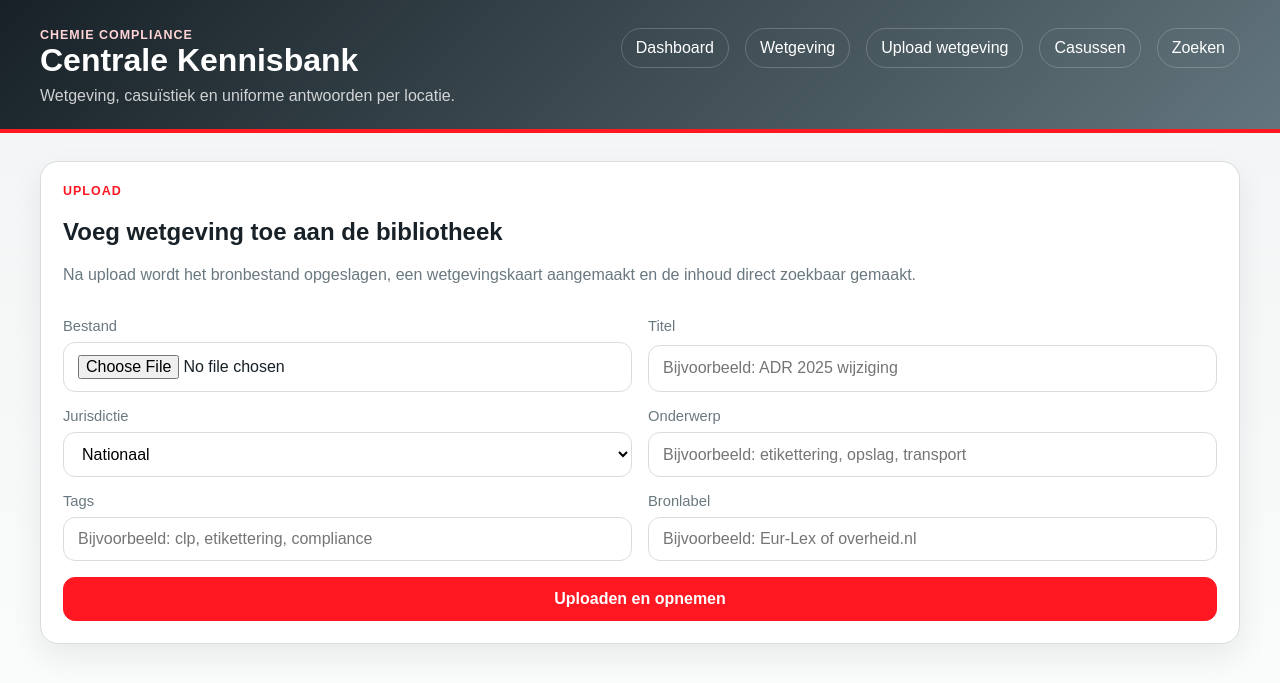
After one commit to Mobacc-AI-Team/stinoil-esg, a Flask app: page /wetgeving/upload in a window 1280 px wide. The commit adds this page. Shown: the top 683 px of the page. Run offline with Flask 3, Linux system fonts and the light colour scheme; some libraries are stand-ins or nearby versions.

Commit message:
Add searchable wetgeving upload flow

```diff
--- a/public/style.css
+++ b/public/style.css
@@ -130,9 +130,64 @@ a:hover { text-decoration: underline; }
   display: grid;
   gap: 12px;
 }
+.action-row {
+  display: flex;
+  gap: 12px;
+  align-items: center;
+  flex-wrap: wrap;
+}
 .search-form { grid-template-columns: 1fr auto; }
 .search-form.compact { min-width: min(420px, 100%); }
 .filters-grid { grid-template-columns: repeat(6, minmax(0, 1fr)); }
+.upload-grid {
+  display: grid;
+  grid-template-columns: repeat(2, minmax(0, 1fr));
+  gap: 16px;
+}
+.upload-grid label {
+  display: grid;
+  gap: 8px;
+}
+.upload-grid label span {
+  color: var(--muted);
+  font-size: .92rem;
+}
+.form-shell p {
+  margin-top: 0;
+  color: var(--muted);
+}
+.form-actions {
+  grid-column: 1 / -1;
+}
+.button-link {
+  display: inline-flex;
+  align-items: center;
+  justify-content: center;
+  padding: 12px 14px;
+  border-radius: 12px;
+  background: var(--brand-dark);
+  color: white;
+  min-width: 160px;
+}
+.button-link:hover {
+  text-decoration: none;
+  filter: brightness(.96);
+}
+.notice {
+  padding: 12px 14px;
+  border-radius: 12px;
+  margin-bottom: 16px;
+}
+.notice.success {
+  background: #edf9f1;
+  color: #245c36;
+  border: 1px solid #bfe1c9;
+}
+.notice.error {
+  background: #fff2f3;
+  color: #8b2632;
+  border: 1px solid #ffd4d6;
+}
 input, select, button {
   width: 100%;
   padding: 12px 14px;
@@ -199,6 +254,7 @@ th, td {
   .header-inner, .hero, .detail-layout { grid-template-columns: 1fr; display: grid; }
   .stats-grid { grid-template-columns: repeat(2, minmax(0, 1fr)); }
   .two-col, .filters-grid { grid-template-columns: 1fr; }
+  .upload-grid { grid-template-columns: 1fr; }
 }
 
 @media (max-width: 640px) {
--- a/pyproject.toml
+++ b/pyproject.toml
@@ -5,6 +5,8 @@ description = "Compliance knowledge base Flask app for Vercel"
 requires-python = ">=3.9"
 dependencies = [
     "Flask>=3.0,<4.0",
+    "pypdf>=4.2,<6.0",
+    "python-docx>=1.1,<2.0",
 ]
 
 [project.scripts]
--- a/requirements.txt
+++ b/requirements.txt
@@ -1 +1,3 @@
 Flask>=3.0,<4.0
+pypdf>=4.2,<6.0
+python-docx>=1.1,<2.0
--- a/webapp/app.py
+++ b/webapp/app.py
@@ -2,13 +2,26 @@ from __future__ import annotations
 
 import os
 import re
+from datetime import datetime
 from dataclasses import dataclass
 from functools import lru_cache
 from html import escape
 from pathlib import Path
 from typing import Iterable
 
-from flask import Flask, abort, render_template, request
+from flask import Flask, abort, redirect, render_template, request, url_for
+
+from chatgpt_export_to_kb import build_indexes, format_yaml_list, slugify, yaml_escape
+
+try:
+    from docx import Document as DocxDocument
+except Exception:  # noqa: BLE001
+    DocxDocument = None
+
+try:
+    from pypdf import PdfReader
+except Exception:  # noqa: BLE001
+    PdfReader = None
 
 
 WEBAPP_DIR = Path(__file__).resolve().parent
@@ -24,6 +37,13 @@ SECTION_MAP = {
     "templates": "07_Templates",
     "index": "08_Index",
     "workflows": "09_Workflows",
+}
+ALLOWED_UPLOAD_EXTENSIONS = {".pdf", ".docx", ".txt", ".md"}
+SOURCE_FOLDER_MAP = {
+    ".pdf": "pdf",
+    ".docx": "interne_documenten",
+    ".txt": "interne_documenten",
+    ".md": "interne_documenten",
 }
 
 
@@ -118,7 +138,41 @@ def create_app() -> Flask:
         if query:
             needle = query.lower()
             documents = [doc for doc in documents if needle in doc.search_blob]
-        return render_template("wetgeving.html", query=query, documents=documents)
+        return render_template(
+            "wetgeving.html",
+            query=query,
+            documents=documents,
+            upload_status=request.args.get("status", "").strip(),
+        )
+
+    @app.route("/wetgeving/upload", methods=["GET", "POST"])
+    def wetgeving_upload() -> str:
+        if request.method == "POST":
+            upload = request.files.get("bestand")
+            if upload is None or not upload.filename:
+                return redirect(url_for("wetgeving", status="geen_bestand"))
+
+            try:
+                create_regulation_record_from_upload(
+                    kb_root=kb_root,
+                    upload_name=upload.filename,
+                    binary_content=upload.read(),
+                    title=request.form.get("titel", "").strip(),
+                    jurisdiction=request.form.get("jurisdictie", "").strip(),
+                    subject=request.form.get("onderwerp", "").strip(),
+                    tags=request.form.get("tags", "").strip(),
+                    source_label=request.form.get("bron", "").strip(),
+                )
+            except ValueError:
+                return redirect(url_for("wetgeving", status="ongeldig_bestand"))
+            except RuntimeError:
+                return redirect(url_for("wetgeving", status="extractie_mislukt"))
+
+            load_documents.cache_clear()
+            build_indexes(kb_root)
+            return redirect(url_for("wetgeving", status="toegevoegd"))
+
+        return render_template("wetgeving_upload.html")
 
     @app.route("/casussen")
     def casussen() -> str:
@@ -308,6 +362,188 @@ def clean_tag(value: str) -> str:
     return value.strip().strip('"').strip("'")
 
 
+def create_regulation_record_from_upload(
+    kb_root: Path,
+    upload_name: str,
+    binary_content: bytes,
+    title: str,
+    jurisdiction: str,
+    subject: str,
+    tags: str,
+    source_label: str,
+) -> Path:
+    suffix = Path(upload_name).suffix.lower()
+    if suffix not in ALLOWED_UPLOAD_EXTENSIONS:
+        raise ValueError("Unsupported file type")
+
+    safe_title = title or Path(upload_name).stem.replace("_", " ").strip() or "Wetgeving upload"
+    normalized_jurisdiction = normalize_jurisdiction(jurisdiction)
+    target_slug = slugify(safe_title)
+    timestamp = datetime.utcnow().strftime("%Y-%m-%d")
+
+    source_dir = kb_root / "05_Bronnen" / SOURCE_FOLDER_MAP[suffix]
+    source_dir.mkdir(parents=True, exist_ok=True)
+    source_path = unique_path(source_dir / f"{target_slug}{suffix}")
+    source_path.write_bytes(binary_content)
+
+    extracted_text = extract_text_from_file(source_path)
+    regulation_dir = kb_root / "01_Wetgeving" / normalized_jurisdiction
+    regulation_dir.mkdir(parents=True, exist_ok=True)
+    regulation_path = unique_path(regulation_dir / f"{target_slug}.md")
+
+    tag_list = parse_tags(tags)
+    if not tag_list:
+        tag_list = derive_tags_from_text(f"{safe_title} {subject} {extracted_text[:4000]}")
+
+    summary = summarize_extracted_text(extracted_text, subject or safe_title)
+    source_rel = str(source_path.relative_to(kb_root)).replace("\\", "/")
+    regulation_path.write_text(
+        render_uploaded_regulation_markdown(
+            title=safe_title,
+            jurisdiction=normalized_jurisdiction,
+            subject=subject or infer_subject(extracted_text),
+            source_label=source_label or upload_name,
+            source_rel=source_rel,
+            summary=summary,
+            tags=tag_list,
+            extracted_text=extracted_text,
+            timestamp=timestamp,
+        ),
+        encoding="utf-8",
+    )
+    return regulation_path
+
+
+def normalize_jurisdiction(value: str) -> str:
+    cleaned = slugify(value) if value else "nationaal"
+    if cleaned in {"eu", "nationaal", "lokaal", "normen_en_richtlijnen"}:
+        return cleaned
+    return "nationaal"
+
+
+def unique_path(path: Path) -> Path:
+    if not path.exists():
+        return path
+    counter = 2
+    while True:
+        candidate = path.with_name(f"{path.stem}_{counter}{path.suffix}")
+        if not candidate.exists():
+            return candidate
+        counter += 1
+
+
+def extract_text_from_file(path: Path) -> str:
+    suffix = path.suffix.lower()
+    if suffix in {".txt", ".md"}:
+        return path.read_text(encoding="utf-8", errors="ignore")
+    if suffix == ".pdf":
+        if PdfReader is None:
+            raise RuntimeError("pypdf ontbreekt")
+        reader = PdfReader(str(path))
+        pages = [page.extract_text() or "" for page in reader.pages]
+        return "\n".join(pages).strip()
+    if suffix == ".docx":
+        if DocxDocument is None:
+            raise RuntimeError("python-docx ontbreekt")
+        document = DocxDocument(str(path))
+        return "\n".join(paragraph.text for paragraph in document.paragraphs).strip()
+    raise ValueError("Unsupported file type")
+
+
+def parse_tags(raw: str) -> list[str]:
+    return [clean_tag(part) for part in raw.split(",") if clean_tag(part)]
+
+
+def derive_tags_from_text(text: str) -> list[str]:
+    lowered = text.lower()
+    vocabulary = [
+        "reach",
+        "clp",
+        "adr",
+        "pgs15",
+        "brzo",
+        "bal",
+        "etikettering",
+        "sds",
+        "veiligheid",
+        "gevaarlijke stoffen",
+        "emissie",
+        "opslag",
+        "transport",
+    ]
+    found = [slugify(tag) if " " in tag else tag for tag in vocabulary if tag in lowered]
+    return found or ["wetgeving_upload"]
+
+
+def summarize_extracted_text(text: str, fallback: str, max_len: int = 280) -> str:
+    cleaned = re.sub(r"\s+", " ", text).strip()
+    if not cleaned:
+        return fallback
+    return cleaned[: max_len - 1].rstrip() + "…" if len(cleaned) > max_len else cleaned
+
+
+def infer_subject(text: str) -> str:
+    lowered = text.lower()
+    if "etiket" in lowered or "label" in lowered:
+        return "etikettering"
+    if "transport" in lowered or "adr" in lowered:
+        return "transport"
+    if "opslag" in lowered or "pgs" in lowered:
+        return "opslag gevaarlijke stoffen"
+    if "veiligheidsinformatieblad" in lowered or "sds" in lowered:
+        return "veiligheidsinformatieblad"
+    return "nog_te_bepalen"
+
+
+def render_uploaded_regulation_markdown(
+    title: str,
+    jurisdiction: str,
+    subject: str,
+    source_label: str,
+    source_rel: str,
+    summary: str,
+    tags: list[str],
+    extracted_text: str,
+    timestamp: str,
+) -> str:
+    searchable_text = extracted_text.strip() or "Geen extraheerbare tekst gevonden."
+    return f"""---
+titel: {yaml_escape(title)}
+datum: {timestamp}
+jurisdictie: {yaml_escape(jurisdiction)}
+onderwerp: {yaml_escape(subject)}
+bron: {yaml_escape(source_label)}
+bronbestand: {yaml_escape(source_rel)}
+status: actief
+tags: {format_yaml_list(tags)}
+samenvatting: {yaml_escape(summary)}
+---
+
+# Wetgeving
+
+## Onderwerp
+{title}
+
+## Reikwijdte
+Nog te valideren op basis van de brontekst.
+
+## Relevantie voor het bedrijf
+Nog aan te vullen na inhoudelijke beoordeling.
+
+## Kernverplichtingen
+- Nog aan te vullen
+
+## Toetsingspunten
+- Nog aan te vullen
+
+## Bronnen
+- Upload: `{source_rel}`
+
+## Geextraheerde brontekst
+{searchable_text}
+""".strip() + "\n"
+
+
 def markdown_to_html(markdown_text: str) -> str:
     blocks = markdown_text.split("\n\n")
     html_blocks: list[str] = []
--- a/webapp/templates/base.html
+++ b/webapp/templates/base.html
@@ -17,6 +17,7 @@
         <nav class="main-nav">
           <a href="{{ url_for('dashboard') }}">Dashboard</a>
           <a href="{{ url_for('wetgeving') }}">Wetgeving</a>
+          <a href="{{ url_for('wetgeving_upload') }}">Upload wetgeving</a>
           <a href="{{ url_for('casussen') }}">Casussen</a>
           <a href="{{ url_for('zoek') }}">Zoeken</a>
         </nav>
--- /dev/null
+++ b/webapp/templates/wetgeving_upload.html
@@ -0,0 +1,48 @@
+{% extends 'base.html' %}
+{% block title %}Upload wetgeving · Compliance Kennisbank{% endblock %}
+{% block content %}
+<section class="card form-shell">
+  <div class="card-head stacked">
+    <div>
+      <div class="eyebrow">Upload</div>
+      <h2>Voeg wetgeving toe aan de bibliotheek</h2>
+      <p>Na upload wordt het bronbestand opgeslagen, een wetgevingskaart aangemaakt en de inhoud direct zoekbaar gemaakt.</p>
+    </div>
+  </div>
+
+  <form method="post" enctype="multipart/form-data" class="upload-grid">
+    <label>
+      <span>Bestand</span>
+      <input type="file" name="bestand" accept=".pdf,.docx,.txt,.md" required>
+    </label>
+    <label>
+      <span>Titel</span>
+      <input type="text" name="titel" placeholder="Bijvoorbeeld: ADR 2025 wijziging">
+    </label>
+    <label>
+      <span>Jurisdictie</span>
+      <select name="jurisdictie">
+        <option value="nationaal">Nationaal</option>
+        <option value="eu">EU</option>
+        <option value="lokaal">Lokaal</option>
+        <option value="normen_en_richtlijnen">Normen en richtlijnen</option>
+      </select>
+    </label>
+    <label>
+      <span>Onderwerp</span>
+      <input type="text" name="onderwerp" placeholder="Bijvoorbeeld: etikettering, opslag, transport">
+    </label>
+    <label>
+      <span>Tags</span>
+      <input type="text" name="tags" placeholder="Bijvoorbeeld: clp, etikettering, compliance">
+    </label>
+    <label>
+      <span>Bronlabel</span>
+      <input type="text" name="bron" placeholder="Bijvoorbeeld: Eur-Lex of overheid.nl">
+    </label>
+    <div class="form-actions">
+      <button type="submit">Uploaden en opnemen</button>
+    </div>
+  </form>
+</section>
+{% endblock %}
```
Also changed, not shown: tests/test_webapp.py (+1 -0 lines), webapp/static/style.css (+56 -0 lines), webapp/templates/wetgeving.html (+16 -4 lines).
